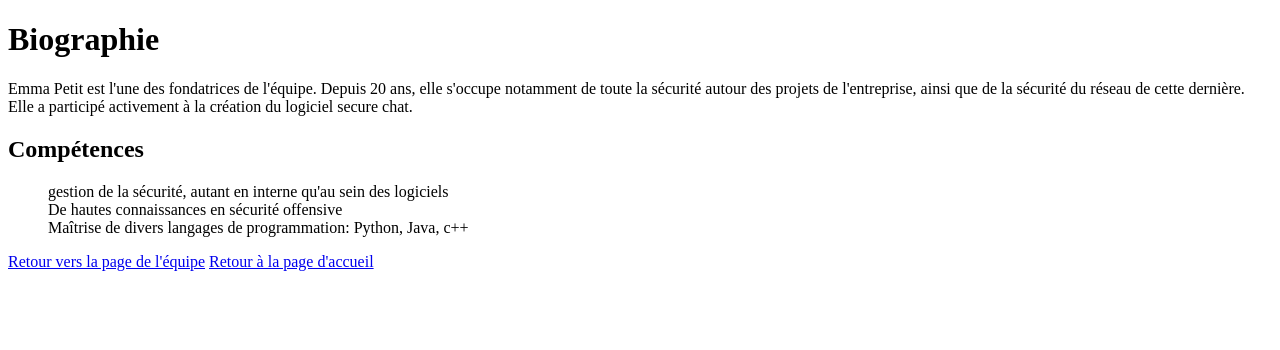
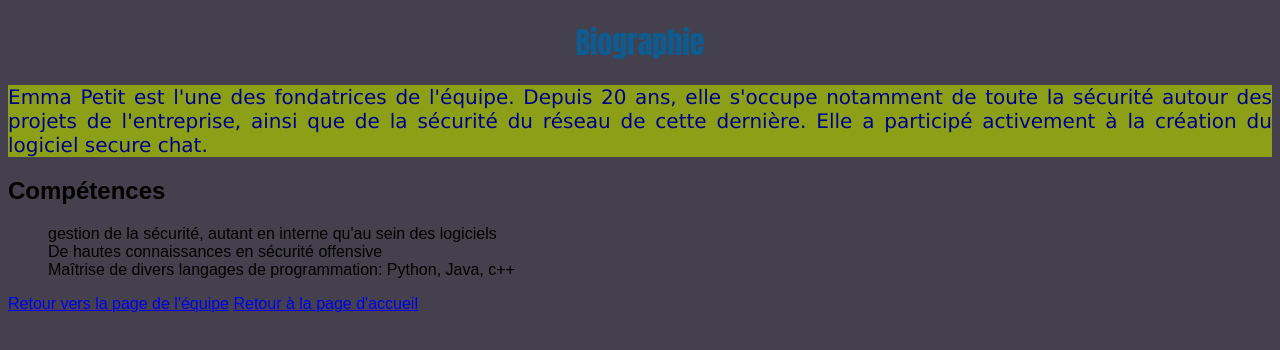
Before and after one commit to Wissem556/Projet-1-Exploration-du-domaine-informatique, a plain HTML site: page emmapetit.html in a window 1280 px wide. Drawn offline with Linux system fonts and the light colour scheme.

Commit message:
Update style.css
Copier coller du code pour fixer le conflit des branches pour permette la combination

```diff
--- a/style.css
+++ b/style.css
@@ -3,4 +3,36 @@ list-style: none;
 padding: 0
 margin: 0
 }
-p{
+p{color: rgb(29, 183, 221);
+}
+.bio{
+background color: violet;
+color: darkblue
+}
+h1 { font-size: 40px;
+}
+p { font-size: 30px;
+}
+body {font-family: Arial, sans-serif;
+}
+h1 {font-family:Impact, sans-serif;
+}
+p {font-family: Verdana, sans-serif;
+}
+body {
+    background-color: rgb(55, 54, 129)
+=======
+color: dimgray;
+}
+.bio{
+background-color: rgb(139, 160, 23);
+color: darkblue
+}
+h1{font-size: 30px;
+color: rgb(12, 92, 145);
+text-align: center;
+}
+p{font-size: 20px;
+text-align: justify;
+}
+body{background-color: rgb(69, 64, 78);
```
